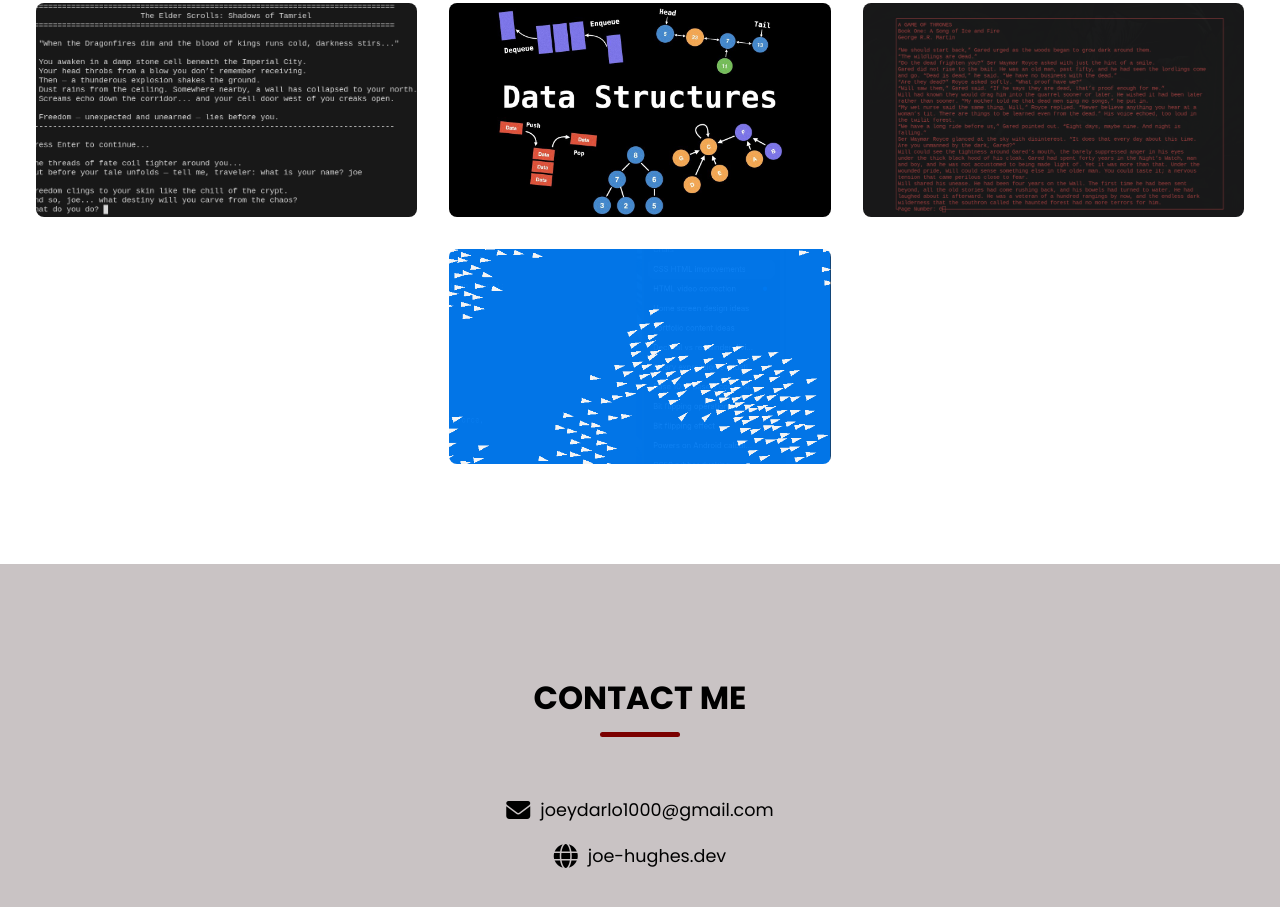
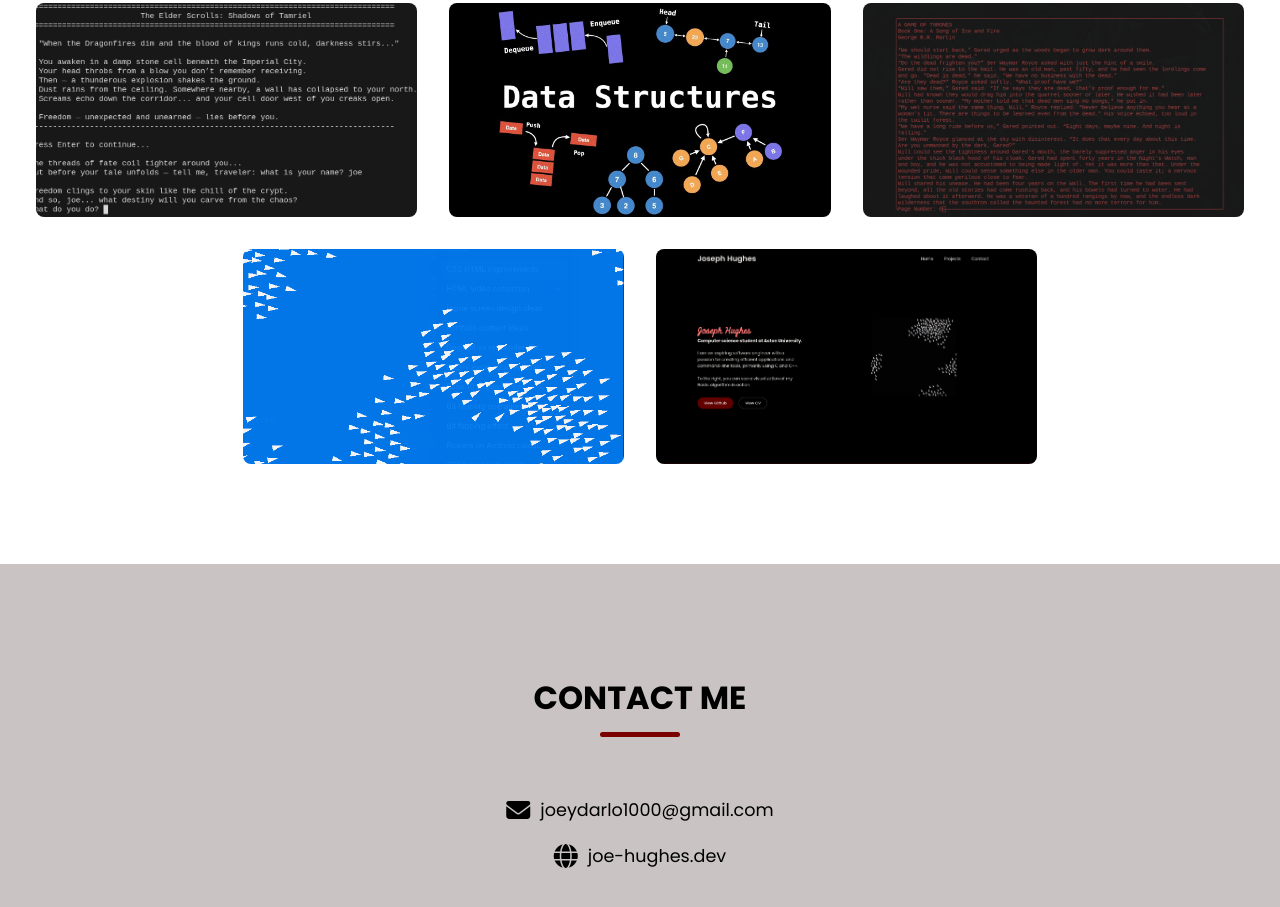
Before and after one commit to JoeHughes9877/Portfolio-Website, a plain HTML site: page index.html in a window 1280 px wide. Shown: the part 1110-2017 px from the top of the page. Drawn offline with Linux system fonts and the light colour scheme; a web font is replaced by a local one.

Commit message:
added project

```diff
--- a/index.html
+++ b/index.html
@@ -97,6 +97,14 @@
               </a>
             </div>
           </li>
+          <li class="projectItem">
+            <div class="projectImageWrapper">
+              <a href="https://github.com/JoeHughes9877/Portfolio-Website" target="_blank">
+                <img src="images/portfolio.png" alt="Project Image" class="projectImage" />
+                <span class="projectTitle">Portfolio website</span>
+              </a>
+            </div>
+          </li>
         </ul>
       </div>
     </section>
```
Also changed, not shown: images/portfolio.png (added).
